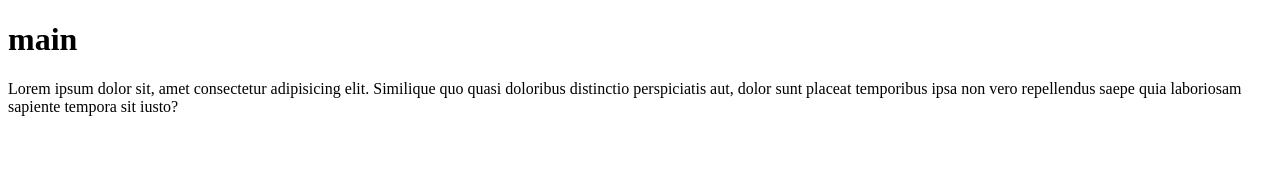
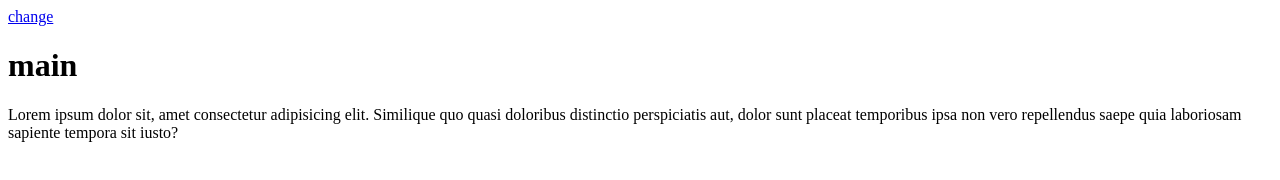
Before and after one commit to gollamrabbyfswd/git-and-githun-new-project, a plain HTML site: page index.html in a window 1280 px wide. Drawn offline with Linux system fonts and the light colour scheme.

```diff
--- a/index.html
+++ b/index.html
@@ -3,9 +3,12 @@
 <head>
     <meta charset="UTF-8">
     <meta name="viewport" content="width=device-width, initial-scale=1.0">
-    <title>hellodsscdsdfsddfgsdfg</title>
+    <title>change</title>
 </head>
 <body>
+
+<a href="#"> change</a>
+
     <h1>main</h1>
     <p>Lorem ipsum dolor sit, amet consectetur adipisicing elit. Similique quo quasi doloribus distinctio perspiciatis aut, dolor sunt placeat temporibus ipsa non vero repellendus saepe quia laboriosam sapiente tempora sit iusto?</p>
 </body>
```
Also changed, not shown: box.html (+2 -2 lines), note.html (+3 -1 lines), text.html (+2 -2 lines).
